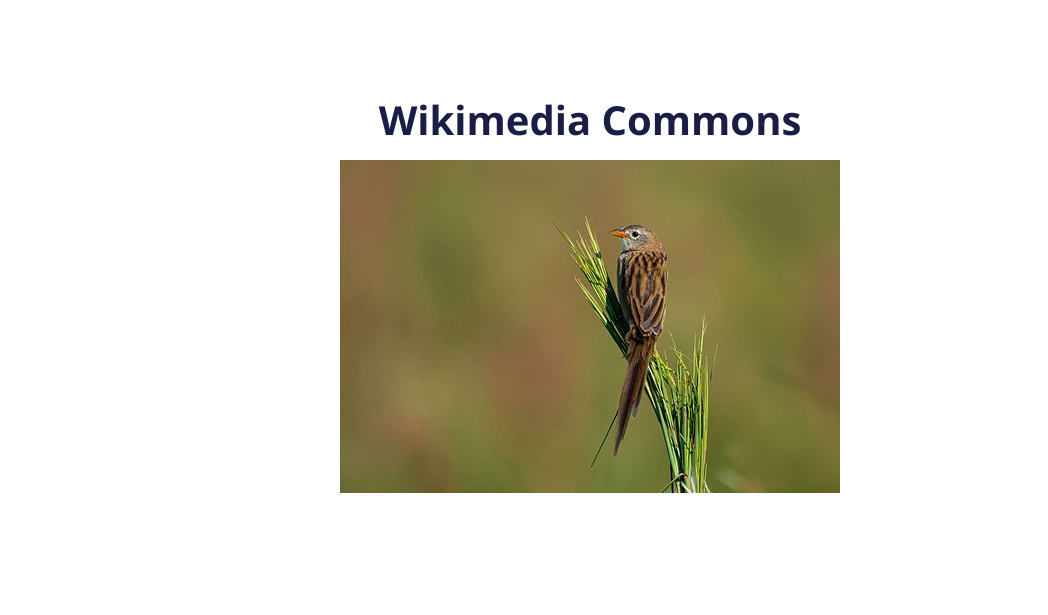
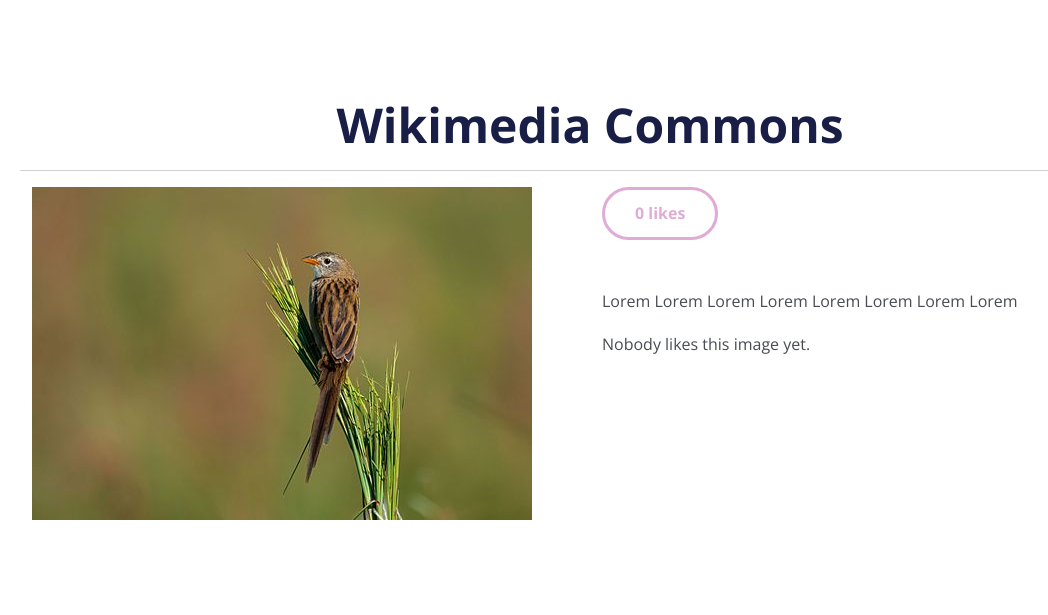
Before and after one commit to dmurawski/social_webisite, a Django app: page /images/detail/7/wikimedia-commons/ in a window 1280 px wide. Shown: the part 75-690 px from the top of the page, without its empty margins (50-1098 px from the left). Run offline with Django 5.2, Linux system fonts and the light colour scheme; data comes from the database, SQL or seed files in the repository; both versions use the stored data as it was after the commit; some libraries are stand-ins or nearby versions.

Commit message:
add thumbnails

```diff
--- a/bookmarks/bookmarks/settings.py
+++ b/bookmarks/bookmarks/settings.py
@@ -30,6 +30,7 @@ INSTALLED_APPS = [
     # 3rd-party apps
     "social_django",
     "django_extensions",
+    "easy_thumbnails",
     # local apps
     "images.apps.ImagesConfig",
 ]
--- a/bookmarks/images/templates/images/image/detail.html
+++ b/bookmarks/images/templates/images/image/detail.html
@@ -1,12 +1,40 @@
 {% extends "_base.html" %}
 {% block title %}{{ image.title }}{% endblock %}
 {% block content %}
-<div class="container">
-    <div class="row">
-        <div class="col-lg-8 offset-lg-2 text-center py-6">
-            <h1>{{ image.title }}</h1>
-            <img src="{{ image.image.url }}">
-        </div>
+  <div class="container">
+    <div class="row py-6">
+      <h1 class="display-5 fw-bold text-center">{{ image.title }}</h1>
+      <hr>
+      <div class="col-md-6">
+        {% load thumbnail %}
+        <a href="{{ image.image.url }}">
+            <img src="{% thumbnail image.image 300x0 %}" class="img-fluid">
+        </a>
+      </div>
+      <div class="col-md-6">
+        {% with total_likes=image.users_like.count %}
+          <div class="image-info">
+            <div class="pb-5">
+              <button class="btn btn-outline-secondary fw-bold border-3">
+                {{ total_likes }} like{{ total_likes|pluralize }}
+              </button>
+            </div>
+            {{ image.description|linebreaks }}
+          </div>
+          <div class="image-likes">
+            {% for user in image.users_like.all %}
+              <div>
+                {% if user.profile.photo %}
+                  <img src="{{ user.profile.photo.url }}">
+                {% endif %}
+                <p>{{ user.first_name }}</p>
+              </div>
+            {% empty %}
+              Nobody likes this image yet.
+            {% endfor %}
+          </div>
+        {% endwith %}
+      </div>
     </div>
-</div>
+  </div>
 {% endblock %}
--- a/requirements.txt
+++ b/requirements.txt
@@ -4,3 +4,4 @@ isort
 pillow
 social-auth-app-django
 requests
+easy-thumbnails
```
Also changed, not shown: bookmarks/db.sqlite3, bookmarks/images/templates/images/image/create.html (line endings or trailing spaces), bookmarks/media/images/2024-12-30/wikimedia-commons.jpg.300x0_q85.jpg (added).
